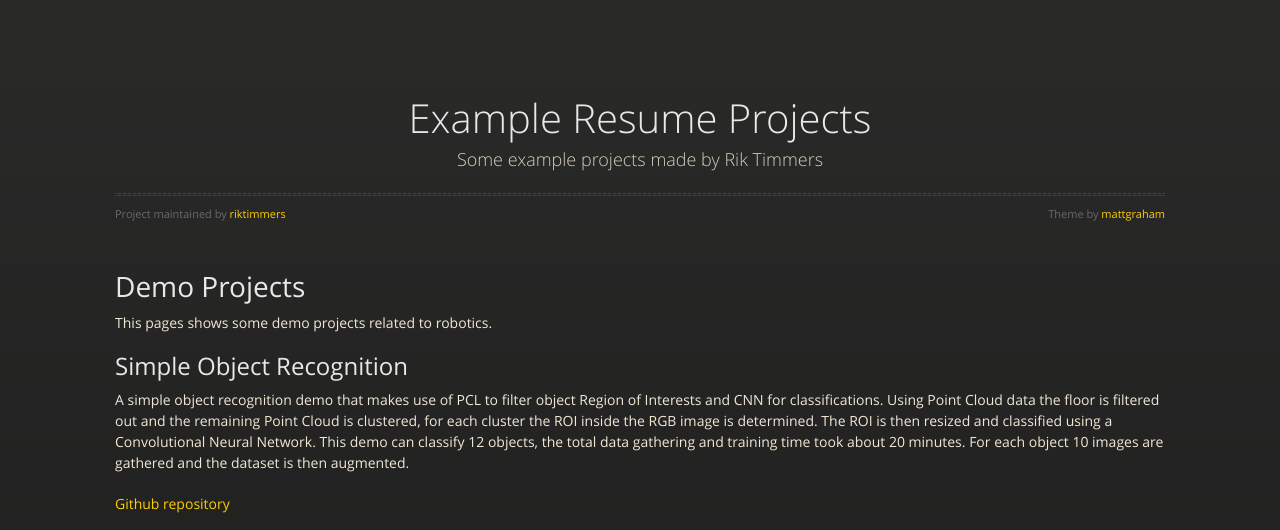
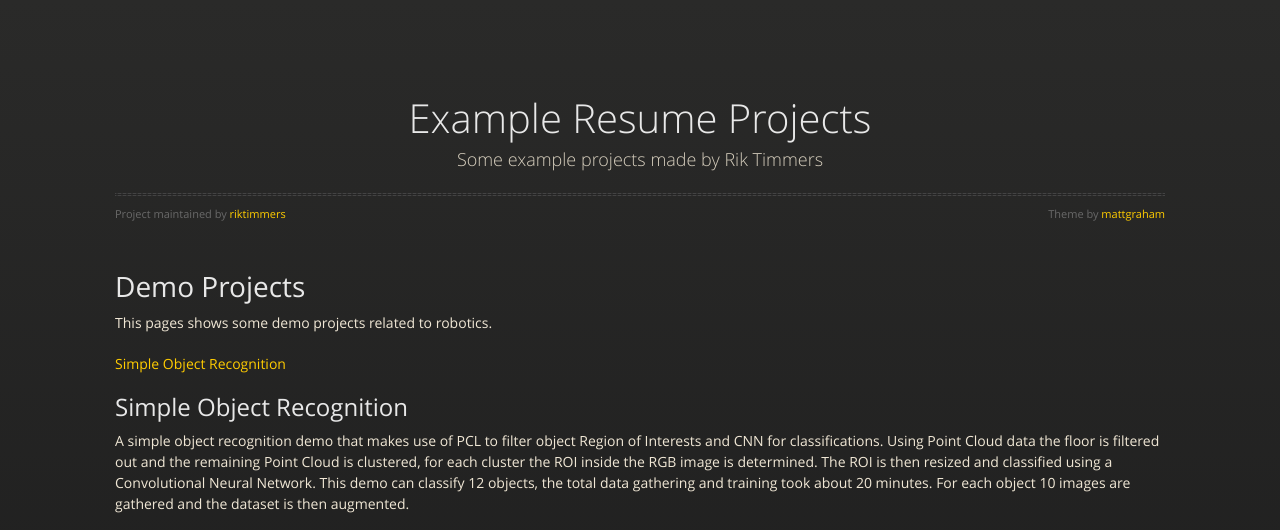
Before and after one commit to riktimmers/riktimmers.github.io, a Jekyll site: the page built from index.md, in a window 1280 px wide and 900 px high, cut to the strip 0-530 px from the top of the window. Built offline with Jekyll 4.4.1, drawn with Linux system fonts in a browser that asks for light colours; our own code applies the rules of GitHub Pages for plain Markdown files.

Commit message:
Test for anchor link.

```diff
--- a/index.md
+++ b/index.md
@@ -8,10 +8,12 @@ layout: default
 # Demo Projects
 This pages shows some demo projects related to robotics.
 
+[Simple Object Recognition](#simple-object-recognition)
+
 
 ## Simple Object Recognition
 A simple object recognition demo that makes use of PCL to filter object Region of Interests and CNN for classifications.
-Using Point Cloud data the floor is filtered out and the remaining Point Cloud is clustered, for each cluster the ROI inside the RGB image is determined. The ROI is then resized and classified using a Convolutional Neural Network. This demo can classify 12 objects, the total data gathering and training time took about 20 minutes. For each object 10 images are gathered and the dataset is then augmented.
+Using Point Cloud data the floor is filtered out and the remaining Point Cloud is clustered, for each cluster the ROI inside the RGB image is determined. The ROI is then resized and classified using a Convolutional Neural Network. This demo can classify 12 objects, the total data gathering and training took about 20 minutes. For each object 10 images are gathered and the dataset is then augmented.
 
 [Github repository](https://github.com/riktimmers/simple_object_recognition_demo)
 
```
